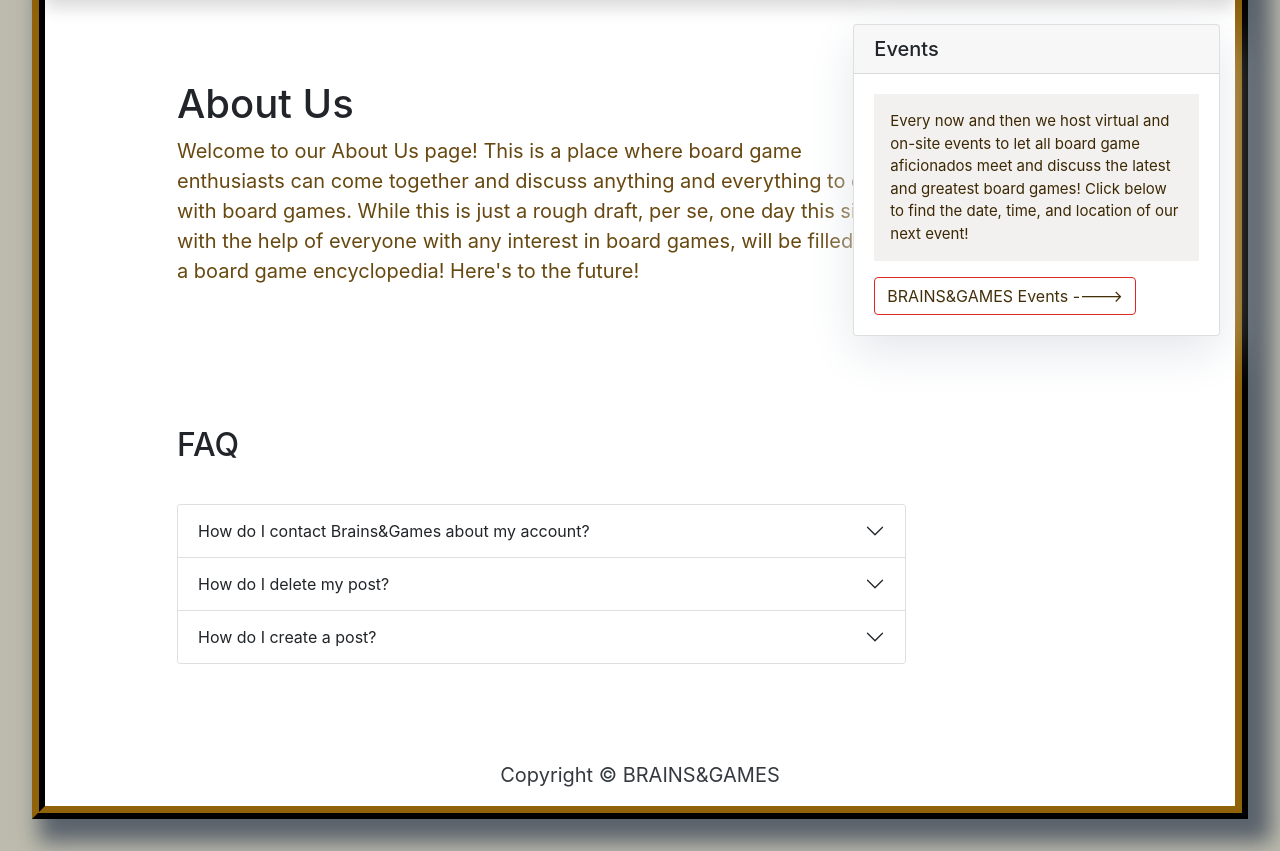
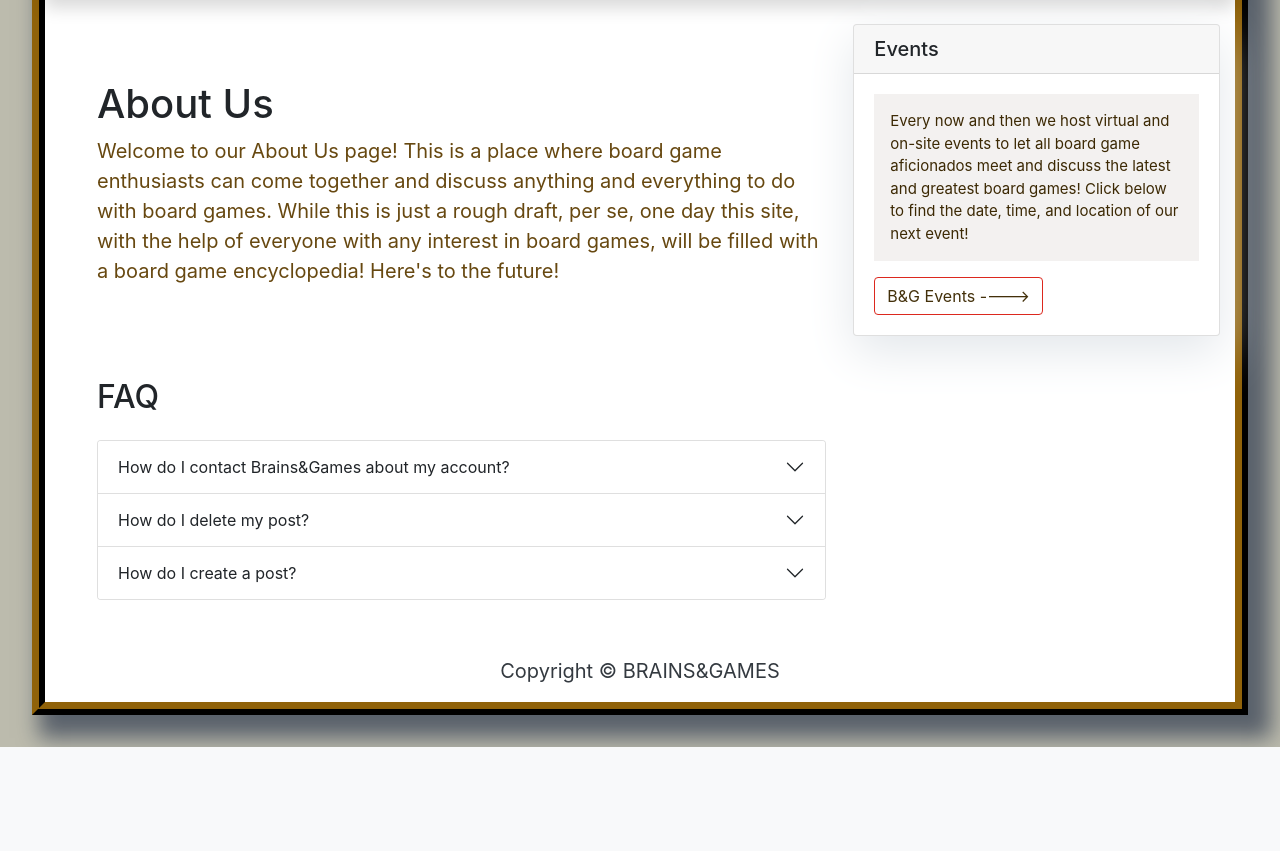
Before and after one commit to linnyelijim/miniproj4LJ, a Django app: page /about/ in a window 1280 px wide. Shown: the part 121-972 px from the top of the page. After the commit the page ends 868 px from the top, so only its background shows below. Run offline with Django 4.2, Linux system fonts and the light colour scheme; some libraries are stand-ins or nearby versions.

Commit message:
Updated sidebar alignment and content. Fixed contact form. Added contact confirmation modal. Updated games and about pages. Updated bootstrap imports and local css.

```diff
--- a/blog/static/style.css
+++ b/blog/static/style.css
@@ -38,7 +38,11 @@ body {
 .card {
     box-shadow: 0 16px 48px #E3E7EB;
 }
-
+#gameCards {
+    display: flex;
+    width: 95%;
+    padding-left: 5%;
+}
 
 h1 {
     font-family: serif;
@@ -105,7 +109,16 @@ nav h1 {
     flex: auto;
     margin: auto 30%;
 }
+.container {
+    margin-top: 80px;
+}
+.row>* {
+    flex-shrink: inherit;
+}
 
+.col-md-8 {
+    width: 66.66666%;
+}
 p {
     display: block;
     margin-block-start: 1em;
@@ -122,7 +135,6 @@ p {
     );
     color: #7c6957;
 }
-
 .brains {
     font-weight: 100;
     font-size: 65px;
@@ -311,7 +323,9 @@ input[type=submit] {
 }
 
 .accordion {
-    padding-top: 2rem;
+    padding-top: 1rem;
+    margin-bottom: 40px;
+
 }
 
 #faq, .accordion-header {
@@ -343,5 +357,5 @@ input[type=submit] {
 }
 
 .faq h2 {
-    padding-top: 4rem;
+    padding-top: 1rem;
 }
--- a/blog/templates/about/about.html
+++ b/blog/templates/about/about.html
@@ -12,7 +12,7 @@
      {% block sidebar %} {% include 'home/sidebar.html' %} {% endblock sidebar %}
     <div class="container">
         <div class="row">
-            <div style="margin:80px">
+            <div>
                 <div>
                     <h1>About Us</h1>
                     <p>
@@ -43,7 +43,7 @@
                         </h2>
                         <div id="collapseOne" class="accordion-collapse collapse" aria-labelledby="headingOne">
                             <div class="accordion-body">
-                                <strong>Go to our <a href="../contact/contact.html">contact</a> page.</strong> There you will find
+                                <strong>Go to our <a href="{% url 'contact' %}">contact</a> page.</strong> There you will find
                                 a form that
                                 you can fill out with your name, your e-mail, the subject of your message, and a short
                                 description
@@ -62,7 +62,7 @@
                         </h2>
                         <div id="collapseTwo" class="accordion-collapse collapse" aria-labelledby="headingTwo">
                             <div class="accordion-body">
-                                <strong>Click on the <a href="../home/index.html">BRAINS&GAMES</a> title.</strong> Once on the
+                                <strong>Click on the <a href="{% url 'home' %}">BRAINS&GAMES</a> title.</strong> Once on the
                                 main blog
                                 page, you should be able to see all of your posts and the other user's posts. So long as
                                 you are
@@ -85,7 +85,7 @@
                         </h2>
                         <div id="collapseThree" class="accordion-collapse collapse" aria-labelledby="headingThree">
                             <div class="accordion-body">
-                                <strong>Click on the <a href="../home/index.html">BRAINS&GAMES</a> title.</strong> First, ensure
+                                <strong>Click on the <a href="{% url 'home' %}">BRAINS&GAMES</a> title.</strong> First, ensure
                                 that you
                                 are logged into your account, otherwise you won't be able to post. Once logged in,
                                 follow your
--- a/blog/templates/contact/contact.html
+++ b/blog/templates/contact/contact.html
@@ -8,11 +8,12 @@
 {% endblock %}
 <body>
 {% block content %}
+     {% block sidebar %} {% include 'home/sidebar.html' %} {% endblock sidebar %}
 
     <<!--Contact form-->
     <div class="container">
         <div class="row">
-            <div style="margin:80px">
+            <div>
                 <h1>Contact us directly if you have any questions</h1>
                 <p>
                     Please write your full name, email address, and a message below if you have any questions.
--- a/blog/templates/home/base.html
+++ b/blog/templates/home/base.html
@@ -59,13 +59,7 @@
 </nav>
 {% block content %}
     <!-- Content Goes here -->
-    <script src="https://cdn.jsdelivr.net/npm/bootstrap@5.2.2/dist/js/bootstrap.bundle.min.js"
-            integrity="sha384-OERcA2EqjJCMA+/3y+gxIOqMEjwtxJY7qPCqsdltbNJuaOe923+mo//f6V8Qbsw3"
-            crossorigin="anonymous"></script>
-    <!-- Imports bootstrap CDN V3.5.1 -->
-    <script src="https://cdn.jsdelivr.net/npm/jquery@3.5.1/dist/jquery.slim.min.js"
-            integrity="sha384-DfXdz2htPH0lsSSs5nCTpuj/zy4C+OGpamoFVy38MVBnE+IbbVYUew+OrCXaRkfj"
-            crossorigin="anonymous"></script>
+
 {% endblock content %}
 
 <!-- Footer -->
@@ -73,6 +67,12 @@
     <p class="m-0 text-dark text-center ">Copyright &copy; BRAINS&GAMES</p>
 </footer>
 
-
-</body>
-</html>
+<script src="https://cdn.jsdelivr.net/npm/bootstrap@5.2.2/dist/js/bootstrap.bundle.min.js"
+        integrity="sha384-OERcA2EqjJCMA+/3y+gxIOqMEjwtxJY7qPCqsdltbNJuaOe923+mo//f6V8Qbsw3"
+        crossorigin="anonymous"></script>
+<!-- Imports bootstrap CDN V3.5.1 -->
+<script src="https://cdn.jsdelivr.net/npm/jquery@3.5.1/dist/jquery.slim.min.js"
+        integrity="sha384-DfXdz2htPH0lsSSs5nCTpuj/zy4C+OGpamoFVy38MVBnE+IbbVYUew+OrCXaRkfj"
+        crossorigin="anonymous"></script>
+    </body>
+    </html>
--- a/blog/templates/home/sidebar.html
+++ b/blog/templates/home/sidebar.html
@@ -16,7 +16,7 @@
                     aficionados meet and discuss the latest and greatest board games! Click below to find the date,
                     time, and location of our next event!</p>
                 <a href="#"
-                   class="btn btn-danger">BRAINS&GAMES Events ----></a>
+                   class="btn btn-danger">B&G Events ----></a>
             </div>
         </div>
     </div>
```
Also changed, not shown: blog/templates/games/games.html (+17 -12 lines).
